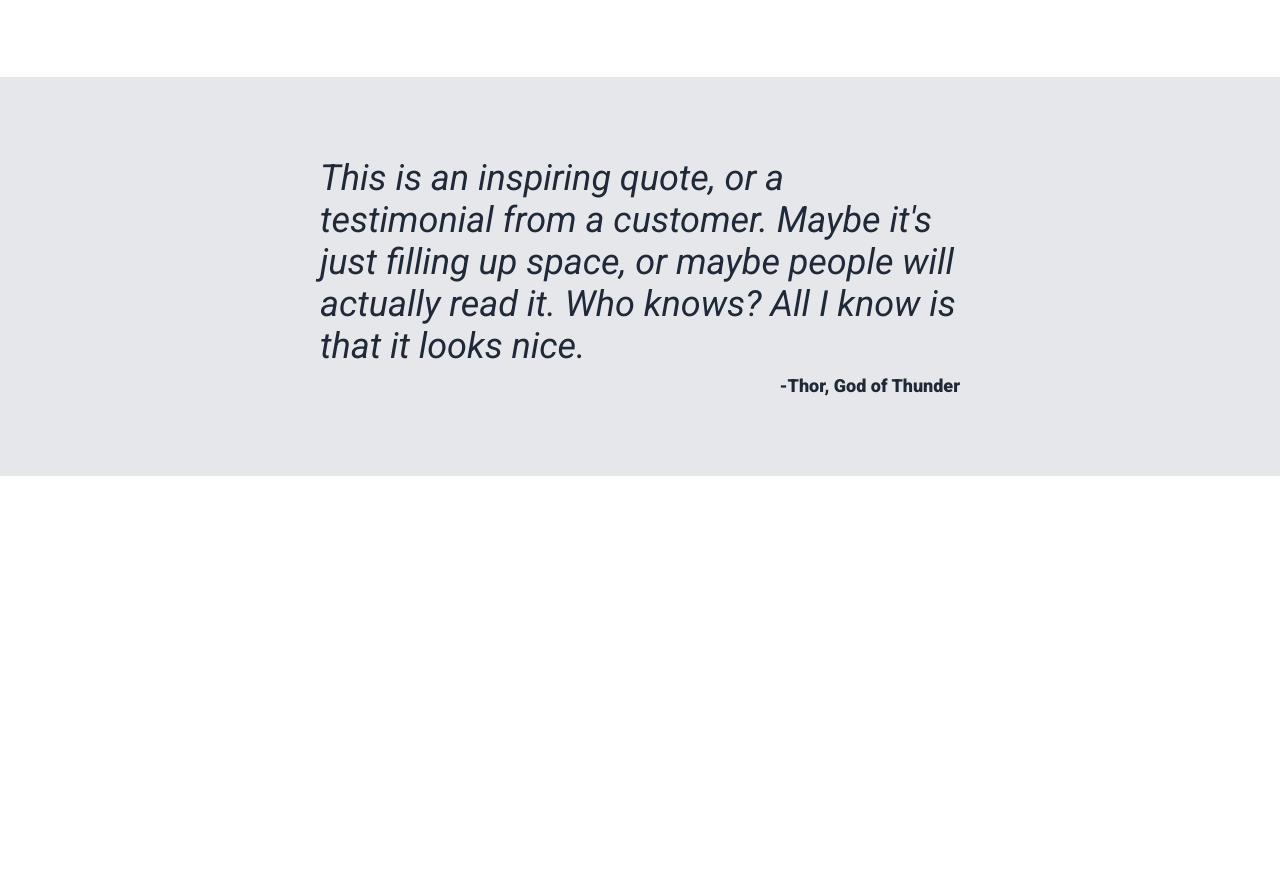
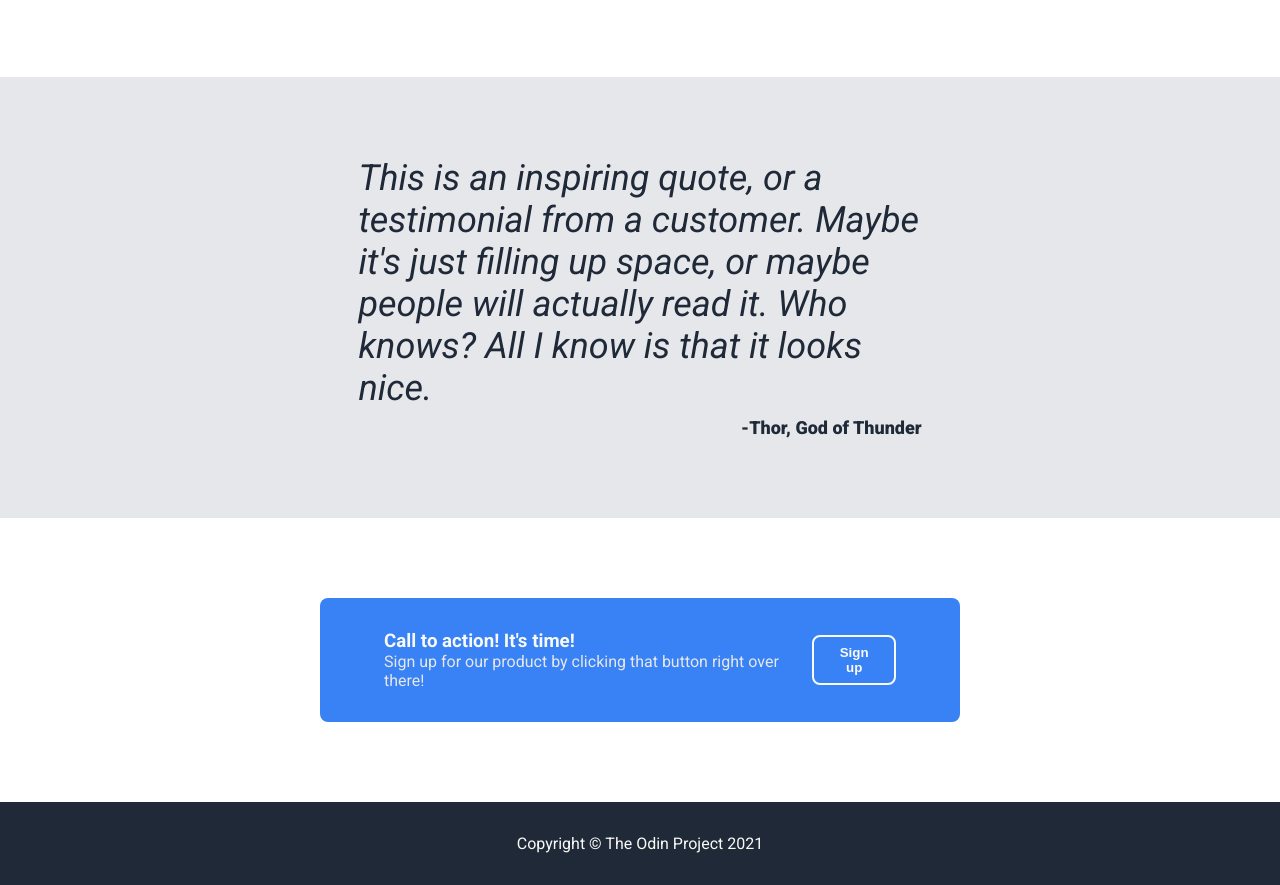
Before and after one commit to mathmas/landing-page, a plain HTML site: page index.html in a window 1280 px wide. Shown: the part 877-1762 px from the top of the page. Before the commit the page ends 1353 px from the top, so only its background shows below. Drawn offline with Linux system fonts and the light colour scheme.

Commit message:
feat: call to action & footer part

```diff
--- a/index.html
+++ b/index.html
@@ -56,9 +56,16 @@
             <p>This is an inspiring quote, or a testimonial from a customer. Maybe it's just filling up space, or maybe people will actually read it. Who knows? All I know is that it looks nice.</p>
             <div class="author">-Thor, God of Thunder</div>
         </div>
+        <div class="call-to-action">
+            <div>
+                <h3>Call to action! It's time!</h3>
+                <p>Sign up for our product by clicking that button right over there!</p>
+            </div>
+            <button>Sign up</button>
+        </div>
     </main>
-    <footer>
-
+    <footer class="background-dark">
+        Copyright © The Odin Project 2021
     </footer>
 </body>
 </html>
--- a/styles.css
+++ b/styles.css
@@ -64,6 +64,10 @@ h2 {
     margin-bottom: 48px;
 }
 
+h3{
+    margin: 0;
+}
+
 .landing {
     display: flex;
     gap: 32px;
@@ -105,7 +109,7 @@ h2 {
 .information {
     display: flex;
     flex-direction: column;
-    padding: 80px 25vw;
+    margin: 80px 25vw;
 
     text-align: center;
 }
@@ -133,7 +137,7 @@ h2 {
 
 .quote {
     background-color: #E5E7EB;
-    padding: 80px 25vw;
+    padding: 80px 28vw;
     color: #1F2937;
 
 }
@@ -149,3 +153,39 @@ h2 {
     font-weight: 900;
     font-size: 18px;
 }
+
+.call-to-action {
+    margin: 80px 25vw;
+    padding: 32px 5vw;
+    border-radius: 8px;
+
+    color: #F9FAF8;
+    background-color: #3882F6;
+
+    display: flex;
+    justify-content: space-between;
+    align-items: center;
+}
+
+.call-to-action button {
+    background-color: inherit;
+    border: 2px #F9FAF8 solid;
+    border-radius: 8px;
+
+    padding: 8px 16px;
+    color: inherit;
+    font-weight: 900;
+}
+
+.call-to-action p {
+    color: #E5E7EB;
+}
+
+footer {
+    padding: 32px 25vw;
+
+    display: flex;
+    justify-content: center;
+    align-items: center;
+    color: #F9FAF8;
+}
```
